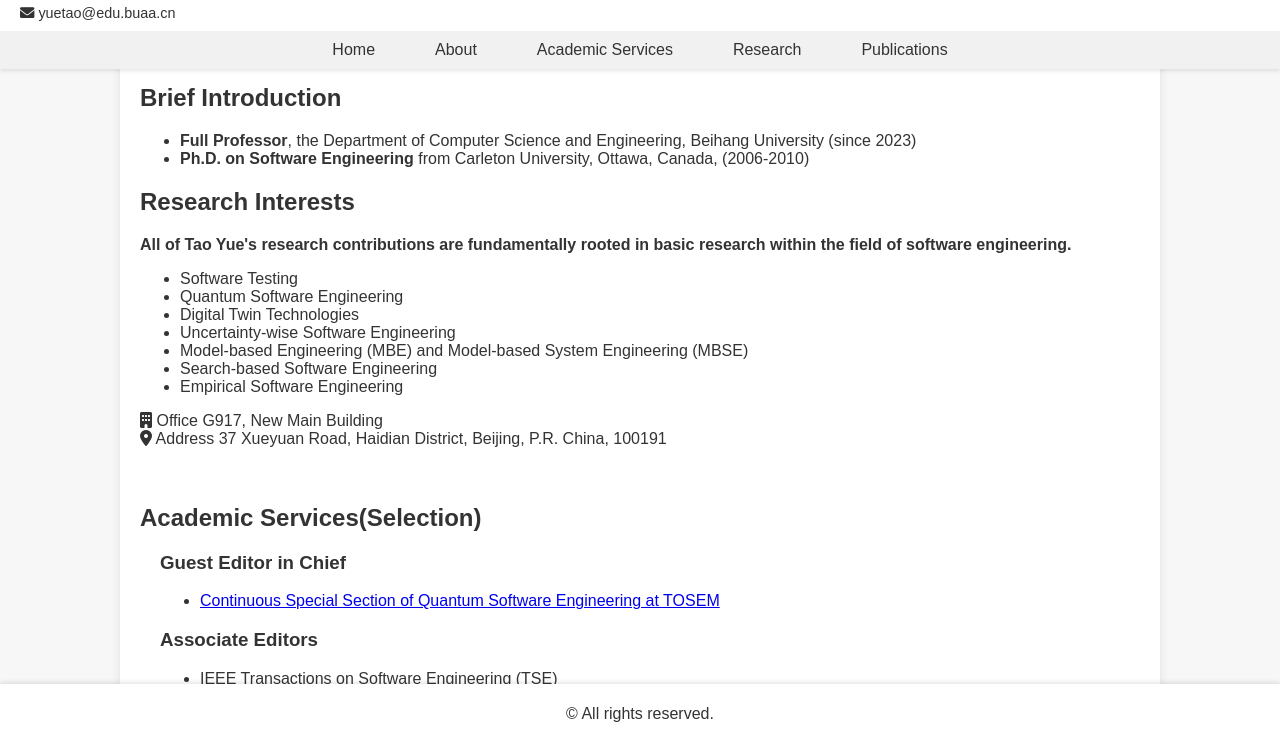
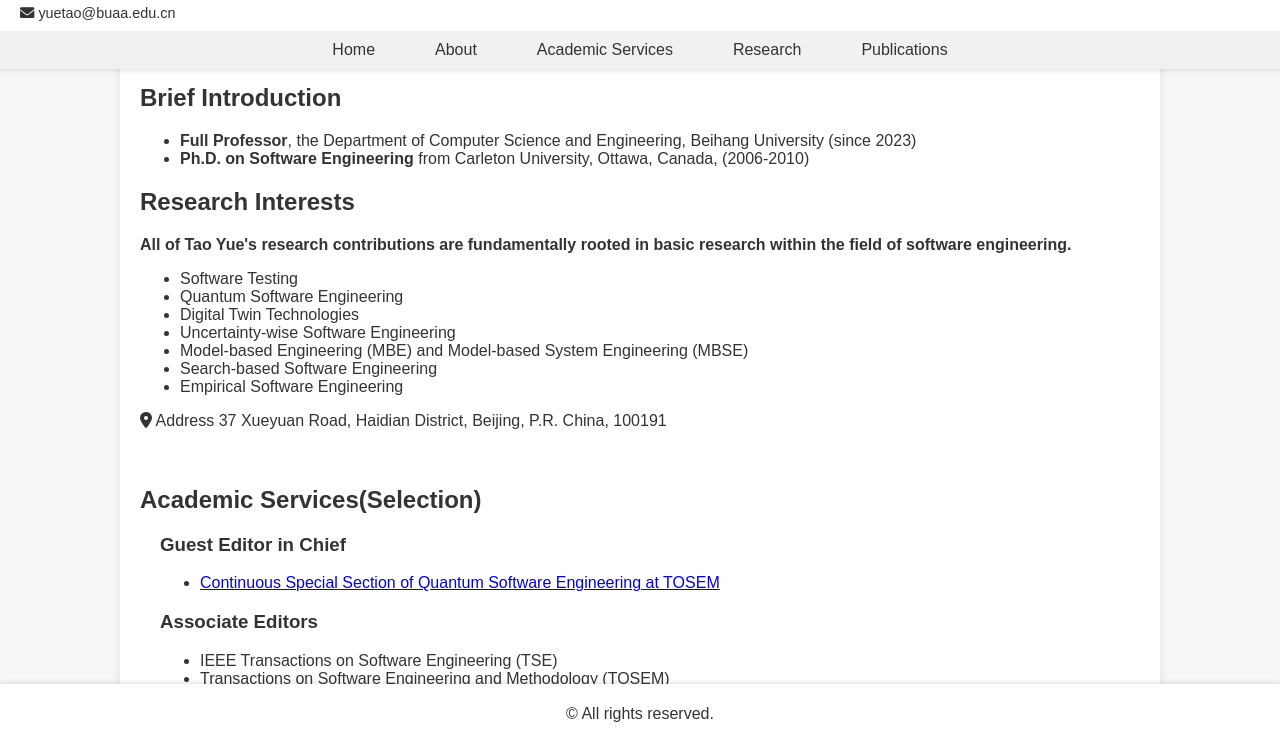
Before and after one commit to Yue-Tao/Yue-Tao.github.io, a plain HTML site: page index.html in a window 1280 px wide. Shown: the part 56-797 px from the top of the page. Drawn offline with Linux system fonts and the light colour scheme.

Commit message:
Update index.html

```diff
--- a/index.html
+++ b/index.html
@@ -12,7 +12,7 @@
   <div class="header-top">
     <div class="header-left">
       <h1>Tao Yue (岳涛)</h1>
-      <p class="email"><i class="fas fa-envelope"></i> yuetao@edu.buaa.cn</a></p>
+      <p class="email"><i class="fas fa-envelope"></i> yuetao@buaa.edu.cn</a></p>
     </div>
     <div class="header-right">
       <ul>
@@ -56,9 +56,7 @@
                <li>Empirical Software Engineering</li>
              </ul>
              <ul class="contact-info">
-               <li><i class="fas fa-building"></i> Office G917, New Main Building</li>
                <li><i class="fas fa-map-marker-alt"></i> Address 37 Xueyuan Road, Haidian District, Beijing, P.R. China, 100191</li>
-
              </ul>
            </div>
          </div>
```
